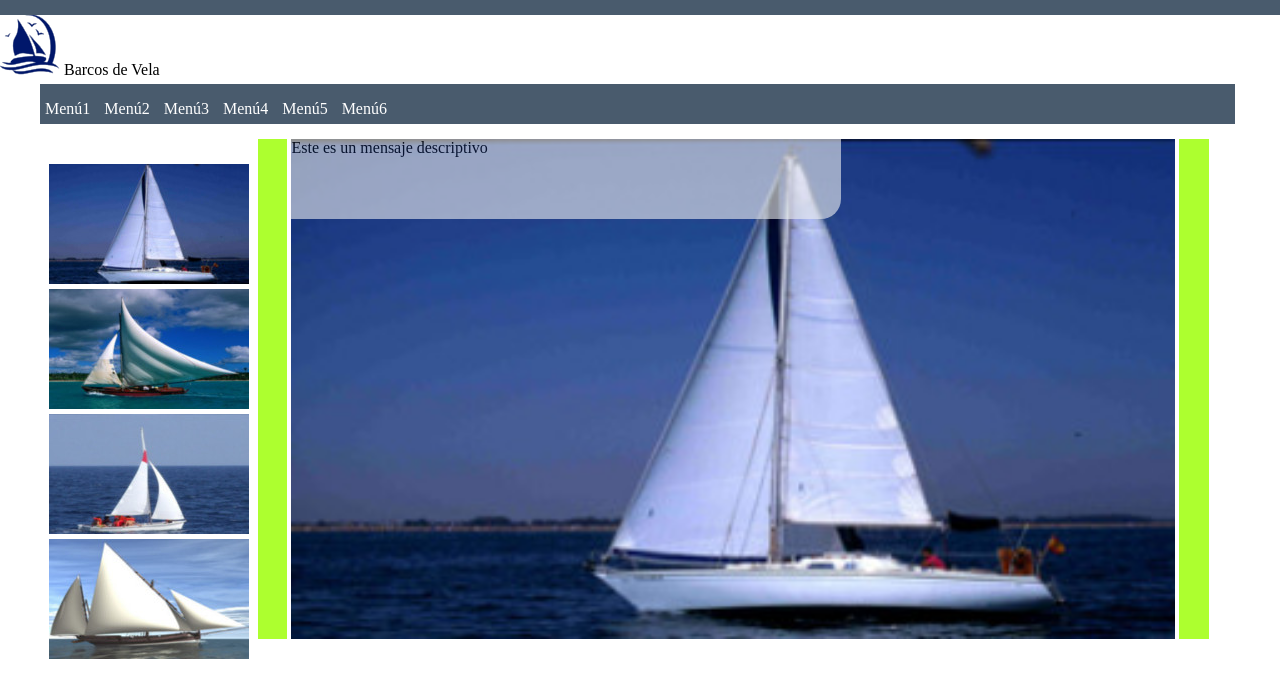
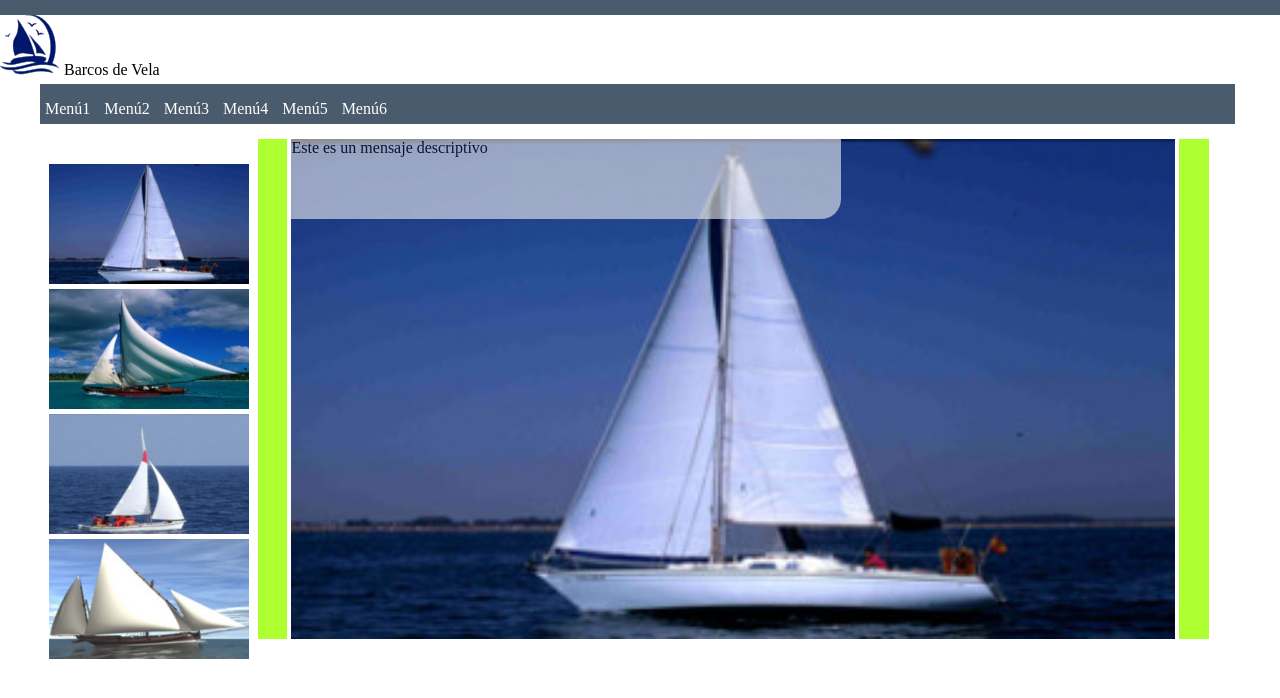
Before and after one commit to fryntiz/ProgramacionWeb, a PHP site: page / in a window 1280 px wide. Shown: the top 698 px of the page. Run offline with PHP 8.4, Linux system fonts and the light colour scheme.

Commit message:
Imagen centrada para slide principal

```diff
--- a/UnaDeBarcosDeVela/CSS/estilos.css
+++ b/UnaDeBarcosDeVela/CSS/estilos.css
@@ -123,6 +123,7 @@ Slide Principal
 	background-color: red;
 	background-image: url(../images/galeria_principal/full/1.jpg);
 	background-repeat: no-repeat;
+	background-position: center;
 	background-size: cover;
 }
 #textoslide {
```
